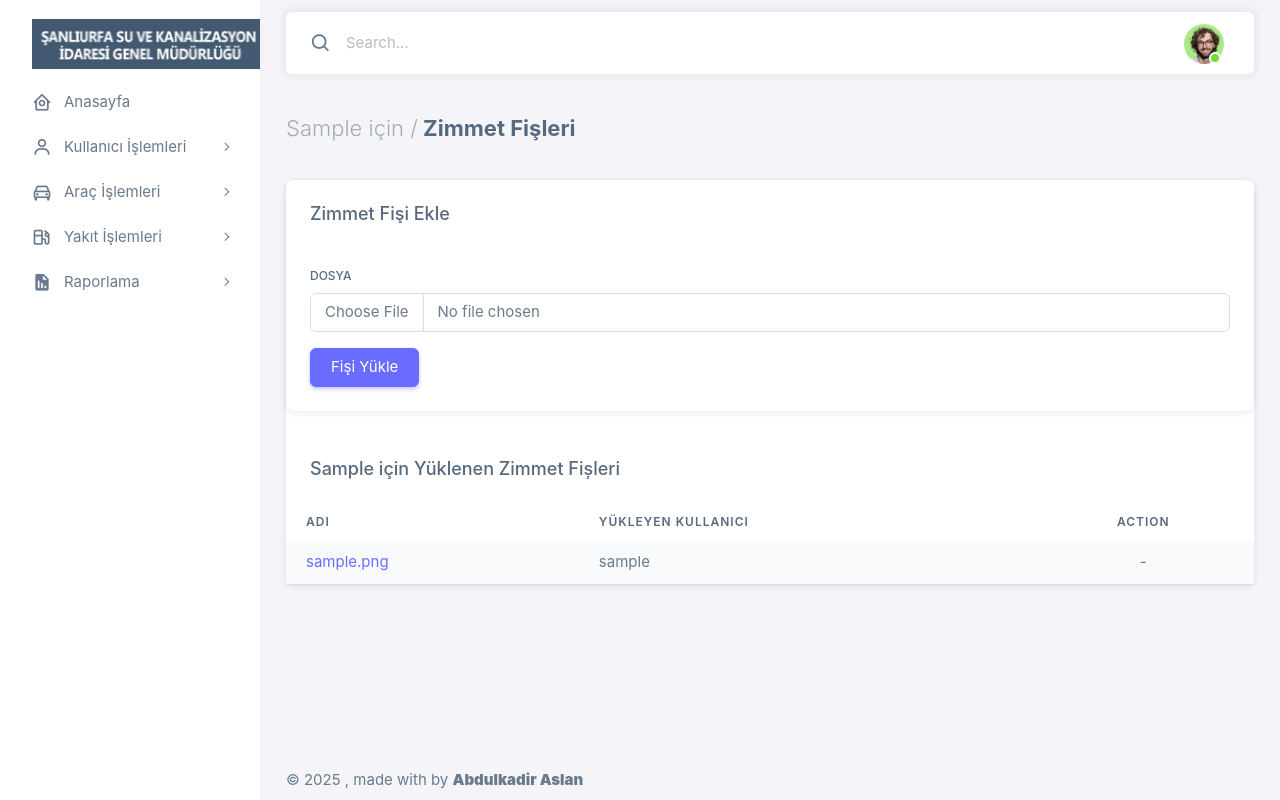
After one commit to abdulkadir-aslan/car-follow-up, a Django app: page /car/1/zimmet-fisi-ekle/ in a window 1280 px wide. The commit adds this page. Run offline with Django 4.2, Linux system fonts and the light colour scheme; tables that the repository leaves empty hold one stand-in row (values such as "Sample post"); parts of the project's set-up code (start-up, migrations or seed data) failed here and were passed over; some libraries are stand-ins or nearby versions.

```diff
--- a/account/forms.py
+++ b/account/forms.py
@@ -1,7 +1,7 @@
 from django import forms
 from django.contrib.auth.forms import UserCreationForm
 from .models import User
-from page.models import Car, Fuell
+from page.models import Car, Fuell,ZimmetFisi
 from django.core.exceptions import ValidationError
 
 class LoginForm(forms.Form):
@@ -160,3 +160,14 @@ class FuellForm(forms.ModelForm):
         if commit:
             instance.save()
         return instance
+
+class ZimmetFisiForm(forms.ModelForm):
+    class Meta:
+        model = ZimmetFisi
+        fields = ['car', 'file']
+
+    car = forms.ModelChoiceField(queryset=Car.objects.all(), required=True)
+    file = forms.FileField(required=True)
+    widgets ={
+            'plate' : forms.TextInput(attrs={'class': 'form-control', 'placeholder': 'Plakayı giriniz'},),
+    }
--- a/core/urls.py
+++ b/core/urls.py
@@ -7,7 +7,11 @@ from page.views import *
 
 
 urlpatterns = [
-    path("test-error/", test_error),
+
+    path('car/<int:car_id>/zimmet-fisi-ekle/', zimmet_fisi_ekle, name='zimmet_fisi_ekle'),
+    path('zimmet-fisi/<int:zimmet_fisi_id>/sil/', zimmet_fisi_sil, name='zimmet_fisi_sil'),
+
+
     path('', index,name='home'),
     #audit log
     path("log_delete/<int:log_id>/",log_delete,name="log_delete"),
--- a/page/models.py
+++ b/page/models.py
@@ -1,7 +1,8 @@
 from django.db import models
 from account.models import User
+from django.contrib.auth import get_user_model
 from .middleware import get_current_user
-
+from django.utils import timezone
 
 STATUS= (
     ('active','Aktif'),
@@ -218,3 +219,12 @@ class Fuell(models.Model):
         return changes
     def __str__(self):
         return self.contry
+
+class ZimmetFisi(models.Model):
+    car = models.ForeignKey(Car, on_delete=models.CASCADE, related_name='zimmet_fisleri')
+    file = models.FileField(upload_to='zimmet_fisleri/%Y/%m/%d/', verbose_name="Zimmet Fişi", null=True, blank=False)
+    created_at = models.DateTimeField(default=timezone.now)
+    uploaded_by = models.ForeignKey(get_user_model(), on_delete=models.SET_NULL, null=True, blank=True)
+
+    def __str__(self):
+        return f"{self.car.plate} - Zimmet Fişi - {self.created_at.strftime('%Y-%m-%d %H:%M')}"
--- a/page/views.py
+++ b/page/views.py
@@ -3,13 +3,44 @@ from calendar import monthrange
 from django.shortcuts import render,get_object_or_404
 from django.contrib.auth.decorators import login_required
 from account.models import User
-from page.models import Car,Fuell,ChangeHistory
+from page.models import Car,Fuell,ChangeHistory,ZimmetFisi
 from page.decorators import *
-from account.forms import CarForm,FuellForm
+from account.forms import CarForm,FuellForm,ZimmetFisiForm
 from django.contrib import messages
 from django.db.models import ProtectedError
 from django.core.paginator import Paginator
 from report.filters import PlateFilter,FuelPlateFilter,ChangeHistoryFilter
+from urllib.parse import urlencode
+import os
+
+def zimmet_fisi_ekle(request, car_id):
+    car = Car.objects.get(id=car_id)
+    zimmet_fisleri = ZimmetFisi.objects.filter(car=car).order_by('-created_at')
+    if request.method == 'POST':
+        form = ZimmetFisiForm(request.POST, request.FILES)
+        print(form)
+        if form.is_valid():
+            zimmet_fisi = form.save(commit=False)
+            zimmet_fisi.uploaded_by = request.user
+            zimmet_fisi.save()
+            messages.success(request, 'Zimmet fişi başarıyla eklendi.')
+            return redirect('zimmet_fisi_ekle', car_id=car.id)
+    else:
+        form = ZimmetFisiForm(initial={'car': car})
+
+    return render(request, 'page/zimmet_fisi_ekle.html', {'form': form, 'car': car,'zimmet_fisleri': zimmet_fisleri,})
+
+def zimmet_fisi_sil(request, zimmet_fisi_id):
+    zimmet_fisi = ZimmetFisi.objects.get(id=zimmet_fisi_id)
+    car = zimmet_fisi.car
+    # PDF dosyasını sil
+    if zimmet_fisi.file:
+        pdf_path = zimmet_fisi.file.path  # Dosya yolu
+        if os.path.exists(pdf_path):
+            os.remove(pdf_path)  # Dosyayı sil
+    zimmet_fisi.delete()
+    messages.success(request, 'Zimmet fişi başarıyla silindi.')
+    return redirect('zimmet_fisi_ekle', car_id=car.id)
 
 @admin_only
 @login_required(login_url="login")
@@ -103,9 +134,6 @@ def index(request):
     }
 
     return render(request, 'index.html', context)
-
-def test_error(request):
-    1 / 0  # ZeroDivisionError oluşturur
 
 def page_not_found(request,exception):
     return render(request,"404-error.html",status=404)
@@ -282,9 +310,14 @@ def fuels_home(request):
                         request,messages.INFO,
                         'İstenilen filtrede değerler bulunamadı.')
         fuel = []
+    query_params = request.GET.copy()
+    if 'page' in query_params:
+        del query_params['page']
+    query_string = urlencode(query_params)
     context ={
         "fuel":item_list,
         "myFilter": myFilter,
+        "query_string": query_string,
     }
     return render(request ,'page/refueling_home.html',context)
 
--- a/report/filters.py
+++ b/report/filters.py
@@ -75,6 +75,10 @@ class ChangeHistoryFilter(django_filters.FilterSet):
     field_name = django_filters.CharFilter(field_name='field_name', lookup_expr='icontains', label='Değişen Kısım', required=False)
     plate_number = django_filters.CharFilter(field_name='old_value', lookup_expr='icontains', label='Plaka', required=False)
 
+    # Tarih aralığı filtreleri
+    start_date = DateFilter(field_name='timestamp', lookup_expr='gte', label='Başlangıç Tarihi', required=False)
+    end_date = DateFilter(field_name='timestamp', lookup_expr='lte', label='Bitiş Tarihi', required=False)
+
     class Meta:
         model = ChangeHistory
-        fields = ['user_name', 'change_type', 'field_name', 'plate_number']
+        fields = ['user_name', 'change_type', 'field_name', 'plate_number', 'start_date', 'end_date']
--- a/report/views.py
+++ b/report/views.py
@@ -226,7 +226,6 @@ def export_Excel(request):
     wb.save(response)
     return response
 
-
 def export_Car_Excel(request):
     # Filtreleme uygulanıyor
     car_queryset = Car.objects.all().order_by('-create_at')
--- a/templates/page/car_home.html
+++ b/templates/page/car_home.html
@@ -181,6 +181,7 @@
                                             <i class="bx bx-dots-vertical-rounded"></i>
                                             </button>
                                             <div class="dropdown-menu">
+                                            <a class="dropdown-item" href="{% url 'zimmet_fisi_ekle' item.id %}" ><i class="bx bx-file me-1"></i> Zimmet Fişi Ekle</a>
                                             <a class="dropdown-item" href="{% url 'update_car' item.id %}"><i class="bx bx-edit-alt me-1"></i> Edit</a>
                                             <a class="dropdown-item delete-btn" href="{% url 'car_delete' item.id %}"><i class="bx bx-trash me-1"></i> Delete</a>
                                             </div>
--- /dev/null
+++ b/templates/page/zimmet_fisi_ekle.html
@@ -0,0 +1,77 @@
+{% extends 'base.html' %}
+
+{% block content %}
+<div class="container-xxl flex-grow-1 container-p-y">
+  <h4 class="fw-bold py-3 mb-4">
+    <span class="text-muted fw-light">{{ car.plate }} için  /</span> Zimmet Fişleri
+  </h4>
+
+  <div class="row">
+    <div class="col-md-12">
+      <div class="card">
+        <div class="col-xl">
+          <div class="card mb-4">
+            <div class="card-header d-flex justify-content-between align-items-center">
+              <h5 class="mb-0">Zimmet Fişi Ekle</h5>
+            </div>
+            <div class="card-body">
+              <form method="POST" enctype="multipart/form-data">
+                {% csrf_token %}
+                <div class="mb-3">
+                  <input type="text" name="car" id="id_car" value="{{ form.car.value}}" class="form-control" placeholder="Plaka" maxlength="30" required readonly style="display: none;">
+                </div>
+                <div class="mb-3">
+                  <label class="form-label" for="basic-default-fullname">Dosya</label>
+                  <input type="file" name="file" class="form-control" id="inputGroupFile02" required>
+                </div>
+                <button type="submit" class="btn btn-primary">Fişi Yükle</button>
+              </form>
+            </div>
+          </div>
+        </div>
+        <!-- Notifications -->
+        <h5 class="card-header">{{ car.plate }} için Yüklenen Zimmet Fișleri</h5>
+        <div class="table-responsive">
+          <table class="table table-striped table-borderless border-bottom">
+            <thead>
+              <tr>
+                <th class="text-nowrap">Adı</th>
+                <th class="text-nowrap">Yükleyen Kullanıcı</th>
+                <th class="text-nowrap text-center">Action</th>
+              </tr>
+            </thead>
+            <tbody>
+              {% for zimmet_fisi in zimmet_fisleri %}
+                <tr>
+                  <td class="text-nowrap"><a href="{{ zimmet_fisi.file.url }}" target="_blank">{{ zimmet_fisi.file }}</a></td>
+                  <td class="text-nowrap">{{ zimmet_fisi.uploaded_by }}</td>
+                  {% if request.user.is_superuser %}
+                    <td class="text-nowrap text-center"><a href="{% url 'zimmet_fisi_sil' zimmet_fisi.id %}" class="btn btn-danger btn-sm delete-btn">Sil</a></td>
+                  {% else %}
+                    <td class="text-nowrap text-center">-</td>
+                  {% endif %}
+                </tr>
+              {% endfor %}
+            </tbody>
+          </table>
+        </div>
+        <!-- /Notifications -->
+      </div>
+    </div>
+  </div>
+</div>
+<script>
+  $(document).ready(function() {
+      // Silme butonuna tıklanma olayını dinliyoruz
+      $('.delete-btn').click(function(e) {
+          e.preventDefault(); // Linkin yönlendirmesini engelle
+          var url = $(this).attr('href'); // Silme URL'sini al
+          // Onay penceresini göster
+          if (confirm("Bu öğeyi silmek istediğinizden emin misiniz?")) {
+              // Onaylandıysa, URL'ye yönlendir
+              window.location.href = url;
+          }
+      });
+  });
+</script>
+{% endblock %}
```
Also changed, not shown: core/settings.py (+8 -4 lines), page/admin.py (+8 -1 lines), templates/page/audit_log.html (+8 -0 lines).
